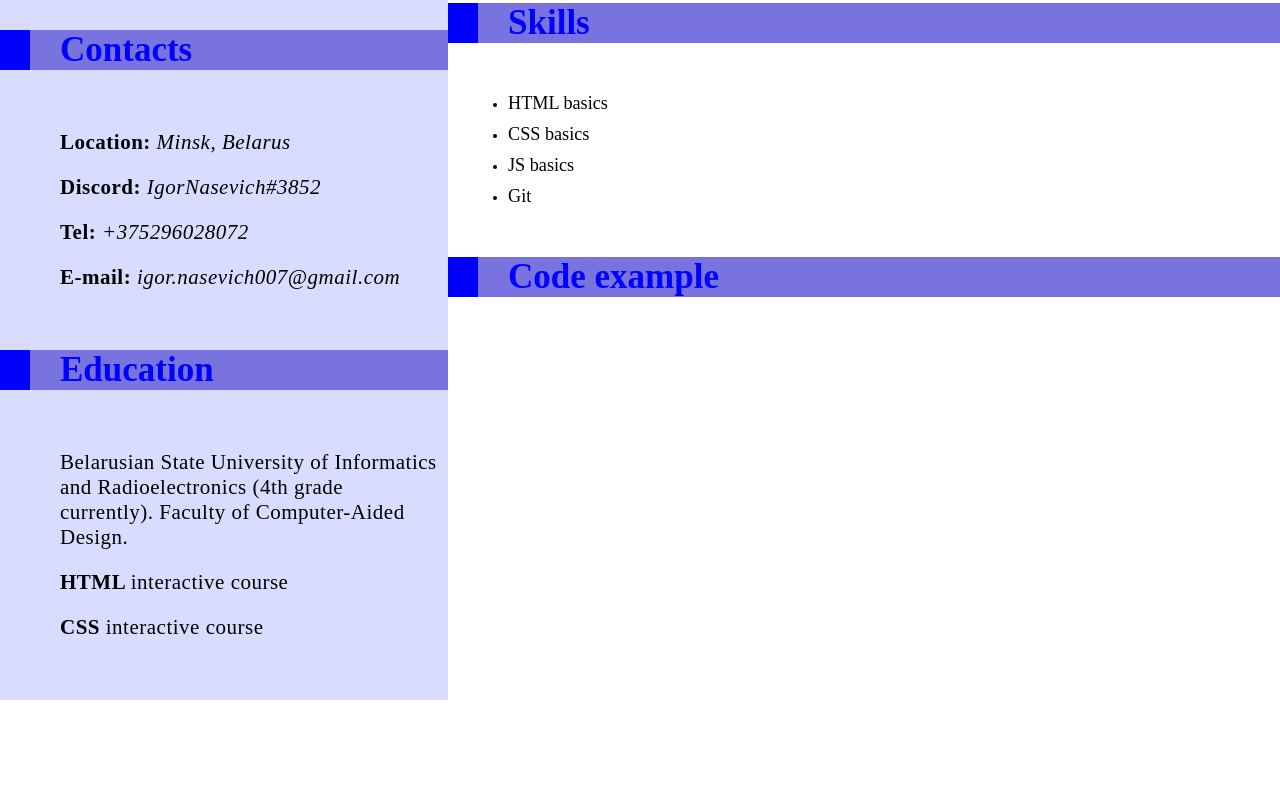
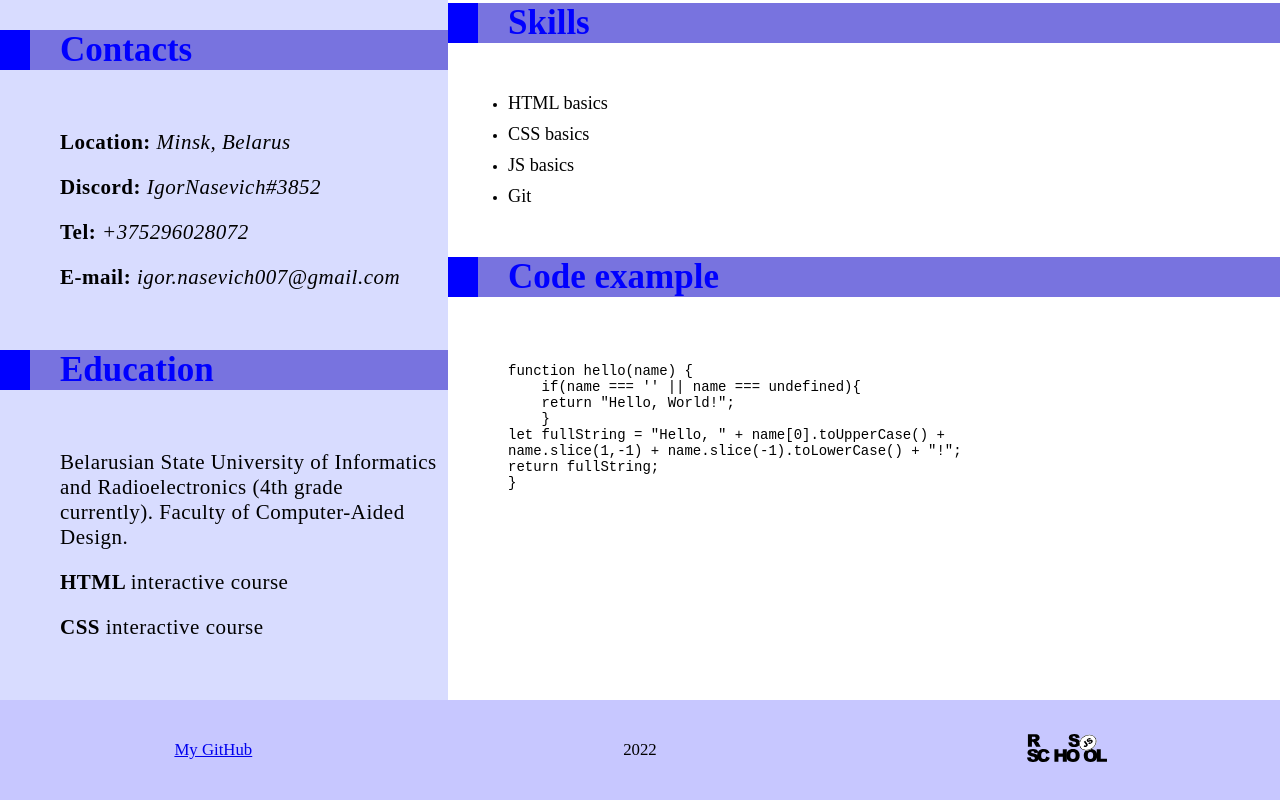
Before and after one commit to IgorNasevich/rsschool-cv, a plain HTML site: page HTML/MyCV.html in a window 1280 px wide. Shown: the part 688-1488 px from the top of the page. Before the commit the page ends 1388 px from the top, so only its background shows below. Drawn offline with Linux system fonts and the light colour scheme.

Commit message:
feat: add footer

```diff
--- a/CSS/MyStyle.css
+++ b/CSS/MyStyle.css
@@ -107,7 +107,7 @@ main a{
 }
 
 .Photo{
-    width: 100%;
+    width: 35vw;
 }
 
 .container {
@@ -149,14 +149,18 @@ a p{
     margin: 0;
 }
 
-a:hover{
+header a:hover, main a:hover{
     color: white;
     transition: color 0.6s ease;
 }
 
-a:hover{
+header a:hover, main a:hover{
     background: black;
     transition: background 0.6s ease;
+}
+
+footer a:hover{
+    font-size: ;
 }
 
 .page_body{
@@ -197,10 +201,6 @@ h1{
     margin:0;
 }
 
-.right_section_div{
-
-}
-
 .Eng_level{
     font-size: 1.7rem;
     font-weight: 700;
@@ -225,5 +225,62 @@ h1{
 }
 
 .skills_list li:last-child p, .eng_list li:last-child p{
-    margin:0;
+    margin: 0;
 }
+
+pre{
+    margin: 0 0 50px 60px;
+}
+
+.footer{
+    display: flex;
+    min-height: 100px;
+    justify-content: space-around;
+    align-items: center;
+    font-size: 1.2rem;
+    background:rgb(199, 199, 255);
+}
+
+.gitHub{
+    display: flex;
+    width: 100%;
+    height: 100%;
+    align-items: center;
+    justify-content: center;
+    flex: 0 0 33.3%;
+}
+
+.year{
+    flex: 0 0 33.3%;
+}
+
+.rsLogo{
+    display: flex;
+    align-items: center;
+    justify-content: center;
+    flex: 0 0 33.3%;
+}
+
+.gitHub:hover{
+    font-size: 1.55rem;
+    transition: 0.5s ease;
+}
+
+.RSlogo{
+    width:80px;
+}
+
+.RSlogo:hover{
+    width: 100px;
+    transition: width 0.5s ease;
+}
+
+.yearP{
+    text-align: center;
+    margin: 0;
+}
+
+.footer_link{
+    justify-self: center;
+    align-self: center;
+}
--- a/HTML/MyCV.html
+++ b/HTML/MyCV.html
@@ -5,8 +5,8 @@
         <meta http-equiv="X-UA-Compatible" content="IE=edge">
         <meta name="viewport" content="width=device-width, initial-scale=1.0">
         <title>Nasevich Igor CV</title>
+        <link rel="stylesheet" href="../CSS/MyStyle.css">
     </head>
-    <link rel="stylesheet" href="..\CSS\MyStyle.css">
         <body class="page_body">
         <div class="wrapper">
             <header class="header">
@@ -28,7 +28,7 @@
                             <a href="#skills">Skills</a>
                         </li>
                         <li class="menu_item">
-                            <a href="#code example">Code Example</a>
+                            <a href="#code_example">Code Example</a>
                         </li>
                     </ul>
                 </nav>
@@ -37,7 +37,7 @@
                 <section class="leftSection">
                     <div class="photoBlock">
                         <img class="Photo"
-                        src="..\img\ava2.jpg"
+                        src="../img/ava2.jpg"
                         alt="My Photo"
                         />
                     </div>
@@ -167,14 +167,44 @@
                                     Git
                                 </p>
                             </li>
+                        </ul>
                     </div>
-                    <div class="right_section_div" id="code example">
+                    <div class="right_section_div" id="code_example">
                         <h2 class="sectionTitle">
                             Code example
                         </h2>
+                        <pre>
+                            <code>
+function hello(name) {
+    if(name === '' || name === undefined){
+    return "Hello, World!";
+    }
+let fullString = "Hello, " + name[0].toUpperCase() +
+name.slice(1,-1) + name.slice(-1).toLowerCase() + "!";
+return fullString;
+}
+                            </code>
+                        </pre>
                     </div>
                 </section>
             </main>
+            <footer class="footer">
+                <div class="gitHub">
+                    <a class="footer_link"  href="https://github.com/IgorNasevich">
+                        My GitHub
+                    </a>
+                </div>
+                <div class="year">
+                    <p class="yearP">
+                        2022
+                    </p>
+                </div>
+                <div class="rsLogo">
+                    <a href="https://rs.school/js/">
+                        <img class="RSlogo" src="../img/rs_school_js.svg" alt="RS logo"/>
+                    </a>
+                </div>
+            </footer>
         </div>
     </body>
 </html>
```
Also changed, not shown: HTML/Untitled-1.html (added, +39 -0 lines), img/profile.png (added), img/profile2.png (added), img/rs_school_js.svg (added).
